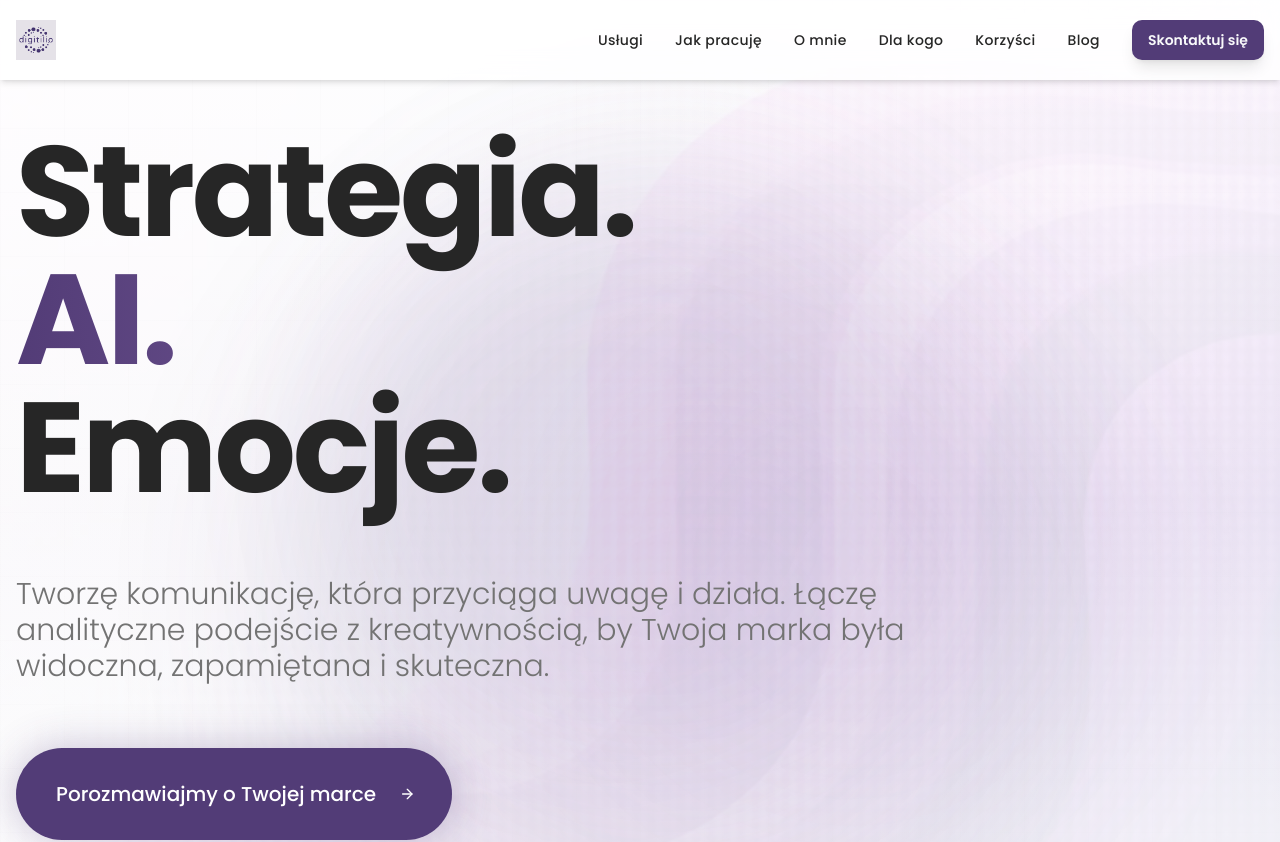
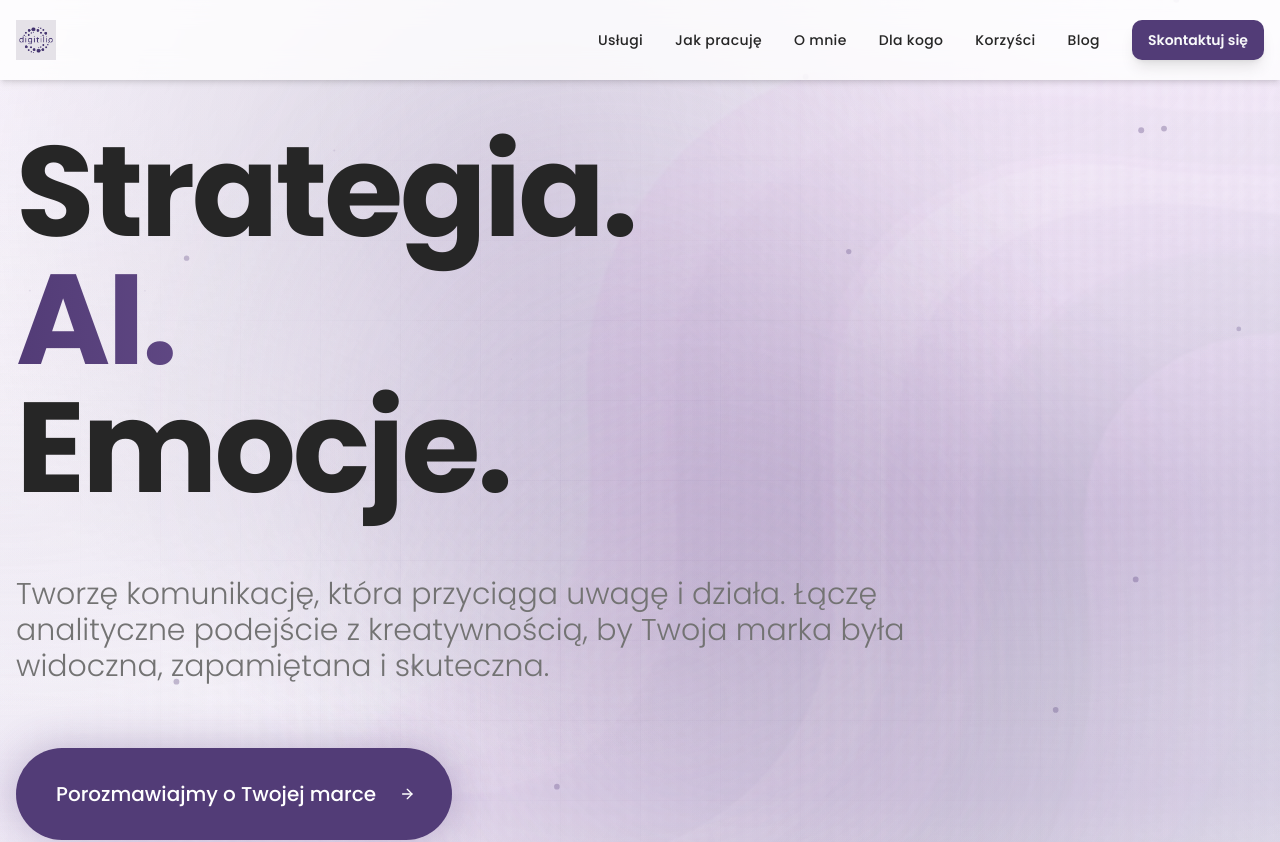
Before and after one commit to ElaChabko/digitilio-88557, a React (Vite) app: page / in a window 1280 px wide. Shown: the top 842 px of the page. Built offline with nearby package versions, Linux system fonts and the light colour scheme; the HTML template or start-up script is replaced by a standard one.

Commit message:
Add animated background to hero

```diff
--- a/src/components/Hero.tsx
+++ b/src/components/Hero.tsx
@@ -32,93 +32,115 @@ export const Hero = () => {
         <div className="absolute inset-0 bg-gradient-to-b from-background/80 via-background/60 to-background/90" />
       </motion.div>
 
-      {/* Dynamic animated gradient orbs - Multiple layers */}
+      {/* Modern animated mesh gradient background */}
       <motion.div
-        className="absolute top-1/4 left-1/4 w-[600px] h-[600px] bg-primary/25 rounded-full blur-3xl z-[1]"
+        className="absolute inset-0 z-[1]"
+        style={{
+          background: "radial-gradient(at 40% 20%, hsl(var(--primary) / 0.3) 0px, transparent 50%), radial-gradient(at 80% 0%, hsl(var(--accent) / 0.25) 0px, transparent 50%), radial-gradient(at 0% 50%, hsl(var(--secondary) / 0.2) 0px, transparent 50%), radial-gradient(at 80% 50%, hsl(var(--primary) / 0.2) 0px, transparent 50%), radial-gradient(at 0% 100%, hsl(var(--accent) / 0.25) 0px, transparent 50%), radial-gradient(at 80% 100%, hsl(var(--primary) / 0.3) 0px, transparent 50%), radial-gradient(at 0% 0%, hsl(var(--accent) / 0.2) 0px, transparent 50%)"
+        }}
         animate={{
-          scale: [1, 1.4, 1.1, 1],
-          opacity: [0.25, 0.4, 0.3, 0.25],
-          x: [0, 60, -30, 0],
-          y: [0, 40, -20, 0],
-          rotate: [0, 180, 360]
+          opacity: [0.5, 0.8, 0.6, 0.5]
         }}
         transition={{
-          duration: 20,
+          duration: 12,
           repeat: Infinity,
           ease: "easeInOut"
         }}
       />
+
+      {/* Floating animated particles */}
+      {[...Array(30)].map((_, i) => (
+        <motion.div
+          key={i}
+          className="absolute w-1 h-1 bg-primary/40 rounded-full z-[2]"
+          style={{
+            left: `${Math.random() * 100}%`,
+            top: `${Math.random() * 100}%`,
+          }}
+          animate={{
+            y: [0, -30, 0],
+            x: [0, Math.random() * 20 - 10, 0],
+            opacity: [0, 0.8, 0],
+            scale: [0, 1.5, 0]
+          }}
+          transition={{
+            duration: 3 + Math.random() * 4,
+            repeat: Infinity,
+            delay: Math.random() * 5,
+            ease: "easeInOut"
+          }}
+        />
+      ))}
+
+      {/* Dynamic gradient orbs with glow effect */}
       <motion.div
-        className="absolute bottom-1/4 right-1/4 w-[500px] h-[500px] bg-accent/25 rounded-full blur-3xl z-[1]"
+        className="absolute top-1/4 left-1/4 w-[700px] h-[700px] rounded-full z-[1]"
+        style={{
+          background: "radial-gradient(circle, hsl(var(--primary) / 0.4) 0%, hsl(var(--primary) / 0.2) 40%, transparent 70%)",
+          filter: "blur(60px)"
+        }}
         animate={{
-          scale: [1, 1.3, 0.9, 1],
-          opacity: [0.2, 0.35, 0.25, 0.2],
-          x: [0, -50, 40, 0],
-          y: [0, -30, 20, 0],
-          rotate: [0, -180, -360]
+          scale: [1, 1.3, 1.1, 1],
+          opacity: [0.3, 0.5, 0.4, 0.3],
+          x: [0, 80, -40, 0],
+          y: [0, 50, -30, 0],
         }}
         transition={{
-          duration: 18,
+          duration: 25,
+          repeat: Infinity,
+          ease: "easeInOut"
+        }}
+      />
+
+      <motion.div
+        className="absolute bottom-1/4 right-1/4 w-[600px] h-[600px] rounded-full z-[1]"
+        style={{
+          background: "radial-gradient(circle, hsl(var(--accent) / 0.4) 0%, hsl(var(--accent) / 0.2) 40%, transparent 70%)",
+          filter: "blur(60px)"
+        }}
+        animate={{
+          scale: [1, 1.4, 0.9, 1],
+          opacity: [0.25, 0.45, 0.3, 0.25],
+          x: [0, -60, 50, 0],
+          y: [0, -40, 30, 0],
+        }}
+        transition={{
+          duration: 22,
           repeat: Infinity,
           ease: "easeInOut",
           delay: 1
         }}
       />
+
       <motion.div
-        className="absolute top-1/2 right-1/3 w-[400px] h-[400px] bg-secondary/20 rounded-full blur-3xl z-[1]"
+        className="absolute top-1/2 right-1/3 w-[500px] h-[500px] rounded-full z-[1]"
+        style={{
+          background: "radial-gradient(circle, hsl(var(--secondary) / 0.3) 0%, hsl(var(--secondary) / 0.15) 40%, transparent 70%)",
+          filter: "blur(50px)"
+        }}
         animate={{
-          scale: [1, 1.5, 1],
-          opacity: [0.15, 0.3, 0.15],
-          x: [0, 70, 0],
-          y: [0, -50, 0]
+          scale: [1, 1.5, 1.2, 1],
+          opacity: [0.2, 0.4, 0.25, 0.2],
+          x: [0, 90, -20, 0],
+          y: [0, -60, 30, 0]
         }}
         transition={{
-          duration: 16,
+          duration: 20,
           repeat: Infinity,
           ease: "easeInOut",
           delay: 2
         }}
       />
-      <motion.div
-        className="absolute bottom-1/3 left-1/3 w-[450px] h-[450px] bg-primary/15 rounded-full blur-3xl z-[1]"
-        animate={{
-          scale: [1, 1.2, 1.4, 1],
-          opacity: [0.1, 0.25, 0.15, 0.1],
-          x: [0, -60, 30, 0],
-          y: [0, 40, -30, 0]
-        }}
-        transition={{
-          duration: 22,
-          repeat: Infinity,
-          ease: "easeInOut",
-          delay: 0.5
-        }}
-      />
-      <motion.div
-        className="absolute top-1/3 left-1/2 w-[350px] h-[350px] bg-accent/15 rounded-full blur-3xl z-[1]"
-        animate={{
-          scale: [1, 1.6, 1],
-          opacity: [0.1, 0.3, 0.1],
-          x: [0, 40, 0],
-          y: [0, 60, 0],
-          rotate: [0, 90, 0]
-        }}
-        transition={{
-          duration: 14,
-          repeat: Infinity,
-          ease: "easeInOut",
-          delay: 1.5
-        }}
-      />
 
-      {/* Animated gradient overlay */}
+      {/* Animated gradient waves */}
       <motion.div
         className="absolute inset-0 z-[2]"
         style={{
-          background: "radial-gradient(circle at 50% 50%, transparent 0%, hsl(var(--background)/0.3) 100%)"
+          background: "linear-gradient(180deg, transparent 0%, hsl(var(--primary) / 0.05) 50%, transparent 100%)"
         }}
         animate={{
-          opacity: [0.5, 0.8, 0.5]
+          opacity: [0.3, 0.6, 0.3],
+          y: [0, -20, 0]
         }}
         transition={{
           duration: 8,
@@ -127,16 +149,41 @@ export const Hero = () => {
         }}
       />
 
-      {/* Subtle animated grid pattern */}
+      {/* Modern grid with glow */}
       <motion.div
-        className="absolute inset-0 bg-[linear-gradient(to_right,hsl(270_13%_90%/0.1)_1px,transparent_1px),linear-gradient(to_bottom,hsl(270_13%_90%/0.1)_1px,transparent_1px)] bg-[size:4rem_4rem] z-[3]"
+        className="absolute inset-0 z-[3]"
+        style={{
+          backgroundImage: `
+            linear-gradient(to right, hsl(var(--primary) / 0.08) 1px, transparent 1px),
+            linear-gradient(to bottom, hsl(var(--primary) / 0.08) 1px, transparent 1px)
+          `,
+          backgroundSize: '80px 80px',
+          maskImage: 'radial-gradient(ellipse at center, black 0%, transparent 75%)'
+        }}
         animate={{
-          opacity: [0.3, 0.6, 0.3]
+          opacity: [0.4, 0.7, 0.4]
         }}
         transition={{
-          duration: 10,
+          duration: 6,
           repeat: Infinity,
           ease: "easeInOut"
+        }}
+      />
+
+      {/* Scan line effect */}
+      <motion.div
+        className="absolute inset-0 z-[3]"
+        style={{
+          background: "linear-gradient(0deg, transparent 0%, hsl(var(--accent) / 0.1) 50%, transparent 100%)",
+          height: "200px"
+        }}
+        animate={{
+          y: ["-200px", "100vh"]
+        }}
+        transition={{
+          duration: 8,
+          repeat: Infinity,
+          ease: "linear"
         }}
       />
 
```
